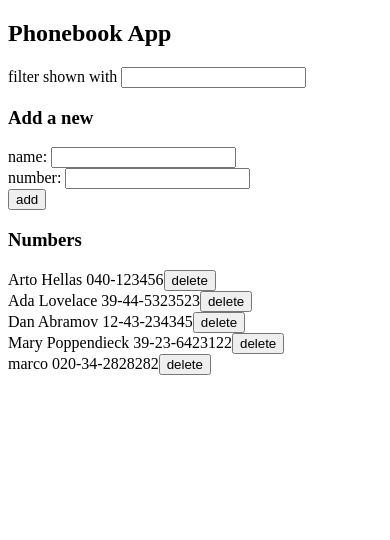
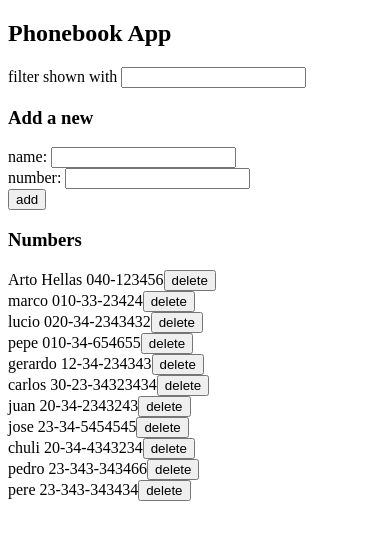
Before and after one commit to Gerarddelae/full-stack-op, a React (Create React App) app in the folder part2/phonebook/: page / in a window 390 px wide. Shown: the top 540 px of the page. Built offline with nearby package versions, Linux system fonts and the light colour scheme; data requests are answered from the project's data file.

Commit message:
phonebook step 10

```diff
--- a/part2/phonebook/db.json
+++ b/part2/phonebook/db.json
@@ -6,24 +6,54 @@
       "id": 1
     },
     {
-      "name": "Ada Lovelace",
-      "number": "39-44-5323523",
-      "id": 2
-    },
-    {
-      "name": "Dan Abramov",
-      "number": "12-43-234345",
+      "name": "marco",
+      "number": "010-33-23424",
       "id": 3
     },
     {
-      "name": "Mary Poppendieck",
-      "number": "39-23-6423122",
+      "name": "lucio",
+      "number": "020-34-2343432",
       "id": 4
     },
     {
-      "name": "marco",
-      "number": "020-34-2828282",
+      "name": "pepe",
+      "number": "010-34-654655",
       "id": 5
+    },
+    {
+      "name": "gerardo",
+      "number": "12-34-234343",
+      "id": 6
+    },
+    {
+      "name": "carlos",
+      "number": "30-23-34323434",
+      "id": 7
+    },
+    {
+      "name": "juan",
+      "number": "20-34-2343243",
+      "id": 8
+    },
+    {
+      "name": "jose",
+      "number": "23-34-5454545",
+      "id": 9
+    },
+    {
+      "name": "chuli",
+      "number": "20-34-4343234",
+      "id": 10
+    },
+    {
+      "name": "pedro",
+      "number": "23-343-343466",
+      "id": 11
+    },
+    {
+      "name": "pere",
+      "number": "23-343-343434",
+      "id": 12
     }
   ]
 }
--- a/part2/phonebook/src/App.js
+++ b/part2/phonebook/src/App.js
@@ -1,7 +1,7 @@
 import React, { useState, useEffect } from "react";
 import { Filter } from "./components/Filter";
 import { PersonForm } from "./components/PersonForm";
-import personService from './services/persons'
+import personService from "./services/persons";
 import { Button } from "./components/Button";
 
 const App = () => {
@@ -11,9 +11,9 @@ const App = () => {
   const [filter, setFilter] = useState("");
 
   useEffect(() => {
-    personService.getAll().then(persons => {
-      setPersons(persons)
-    })
+    personService.getAll().then((persons) => {
+      setPersons(persons);
+    });
   }, []);
 
   const addPerson = (event) => {
@@ -23,23 +23,48 @@ const App = () => {
       number: newNumber,
     };
     const onlyNames = persons.map((persons) => persons.name);
+    const position = onlyNames.indexOf(newName);
+    const id = position === -1 ? undefined : position;
+    const serverID = persons[id].id;
     onlyNames.includes(newName)
-      ? alert(`${newName} is already added to phonebook`)
-      : personService.create(newPerson).then(newPerson => {
-        setPersons(persons.concat(newPerson))
-        setNewName('')
-        setNewNumber('')
+      ? updateNumber(serverID, newName, newNumber)
+      : personService.create(newPerson).then((newPerson) => {
+          setPersons(persons.concat(newPerson));
+          setNewName("");
+          setNewNumber("");
         });
   };
 
   const deletePerson = (id, name) => {
     if (window.confirm(`Delete ${name}?`)) {
-        personService.remove(id)
-        setPersons(persons.filter(person => person.id !== id))
+      personService.remove(id);
+      setPersons(persons.filter((person) => person.id !== id));
     } else {
-        return
+      return;
     }
+  };
+
+  const updateNumber = (id, name, number) => {
+    const updatedPerson = {
+      name: name,
+      number: number,
+    };
+    if (
+      window.confirm(
+        `${name} is already added to phonebook, replace the old number with a new one?`
+      )
+    ) {
+      personService
+        .update(id, updatedPerson)
+        .then((returned) =>
+          setPersons(
+            persons.map((person) => (person.id !== id ? person : returned))
+          )
+        );
+    } else {
+      return;
     }
+  };
 
   const handleName = (event) => {
     setNewName(event.target.value);
@@ -74,14 +99,16 @@ const App = () => {
       />
       <h3>Numbers</h3>
       <div>
-        {personsToShow.map(persons =>
-          <p key={persons.id} style={{margin: 0}}>{persons.name} {persons.number}
+        {personsToShow.map((persons) => (
+          <p key={persons.id} style={{ margin: 0 }}>
+            {persons.name} {persons.number}
             <Button
               id={persons.id}
               name={persons.name}
               deletePerson={deletePerson}
-           /> </p>
-          )}
+            />{" "}
+          </p>
+        ))}
       </div>
     </div>
   );
```
Lines whose indentation alone changed are shown as unchanged.
